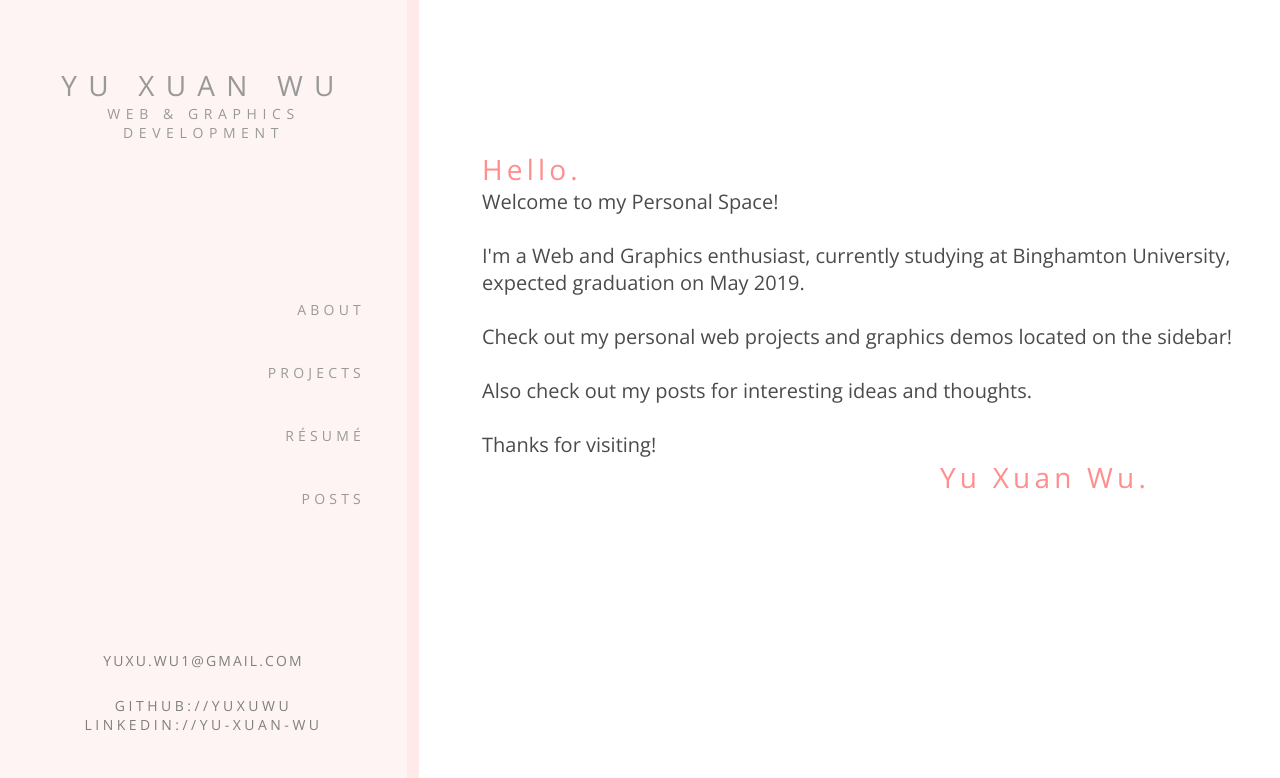
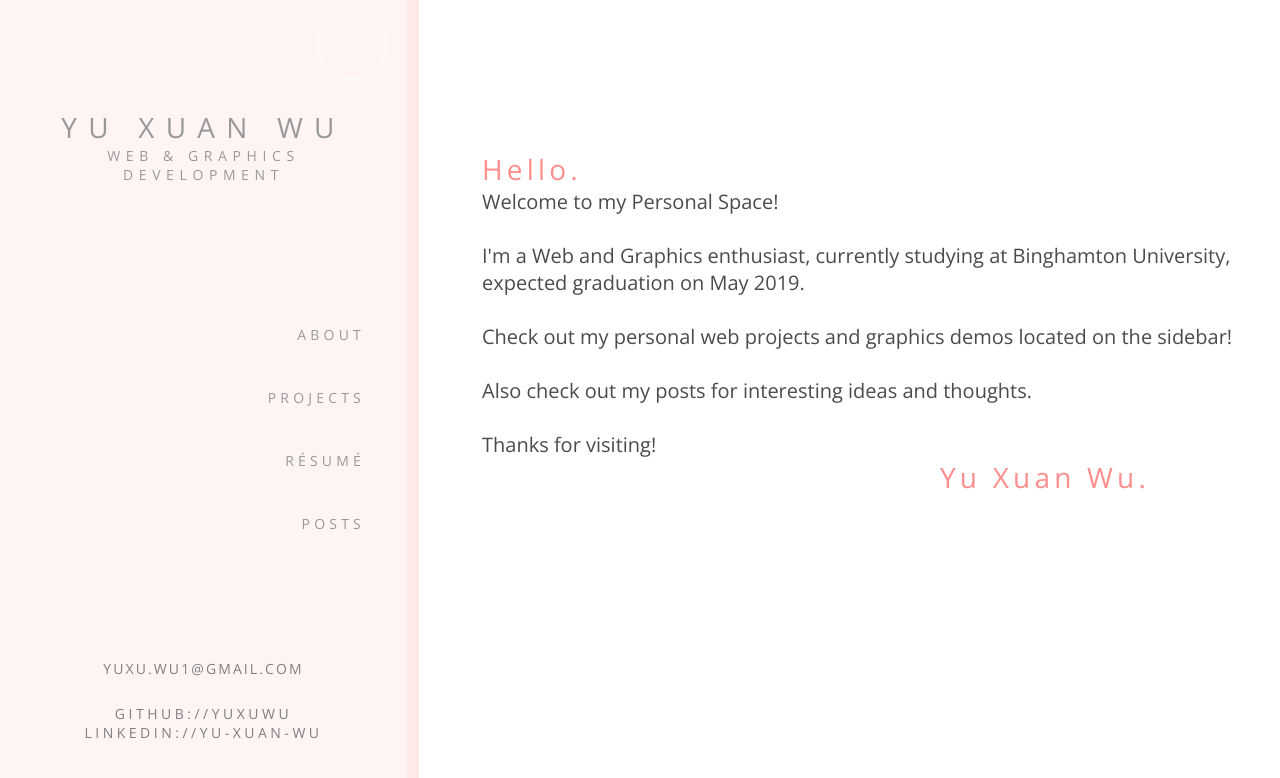
Before and after one commit to yuxuwu/personal-site, a React (Create React App) app: page /about in a window 1280 px wide. Shown: the top 778 px of the page. Built offline with nearby package versions, Linux system fonts and the light colour scheme.

Commit message:
Sidebar toggle styling

```diff
--- a/src/components/sidebar.js
+++ b/src/components/sidebar.js
@@ -7,6 +7,12 @@ export default class Sidebar extends Component {
 
 		return (
 			<div className={m_sidebarClassName}>
+				{/*Sidebar Toggle for small screens*/}
+				<input type="checkbox" className="sidebar__checkbox" id="sidebar-toggle" />
+				<label for="sidebar-toggle"	className="sidebar__button">
+					<span className="sidebar__icon">&nbsp;</span>
+				</label>
+
 				<div className="logo">
 					<h2>yu xuan wu</h2>
 					<h4>web & graphics</h4>
--- a/src/scss/layout/_sidebar.scss
+++ b/src/scss/layout/_sidebar.scss
@@ -1,6 +1,7 @@
 /* ---
 ----- SIDEBAR CONTAINER*/
 .sidebar {
+	position: relative;
 	//width: 25%;
 	min-width: 40.7rem;
 	height: 100%;
@@ -32,6 +33,37 @@
 			padding: 0;
 			width: 0;
 		}
+	}
+
+	/*SIDEBAR TOGGLE*/
+	&__checkbox {
+		display: none;
+	}
+
+	&__checkbox:checked ~ &__button{
+
+	}
+
+	&__button {
+		position: absolute;
+		top: 1rem;
+		right: 2rem;
+		height: 7rem;
+		width: 7rem;
+		border-radius: 50%;
+		z-index: 2000;
+		text-align: center;
+
+		cursor: pointer;
+		background-color: transparent;
+
+		border: 1px solid white;
+		//box-shadow: 0 1rem 3rem rgba(#000, .1);
+	}
+
+	&__icon {
+		position: relative;
+		margin-top: 3.5rem;
 
 	}
 }
@@ -40,7 +72,7 @@
 ----- LOGO CONTAINER*/
 .logo {
 	text-align: center;
-
+	padding-top: 5rem;
 }
 
 /* ---
```
